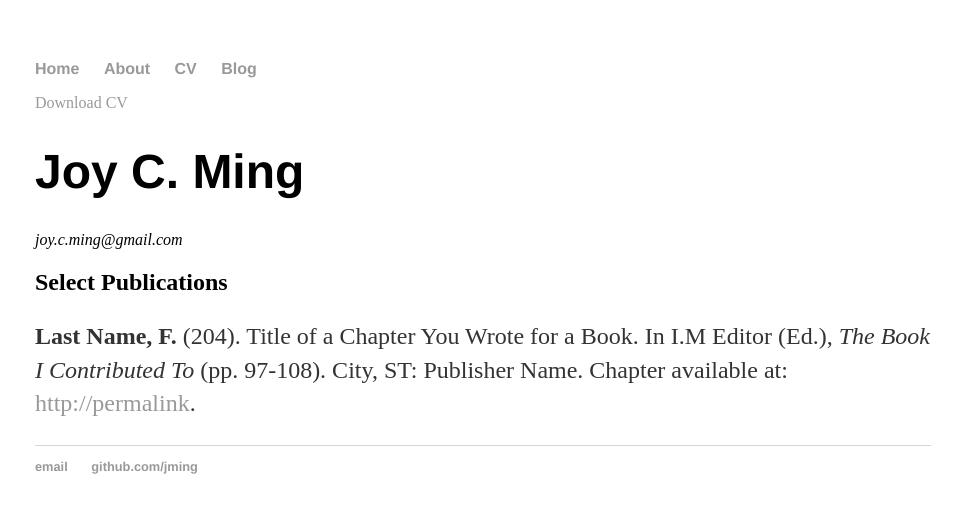
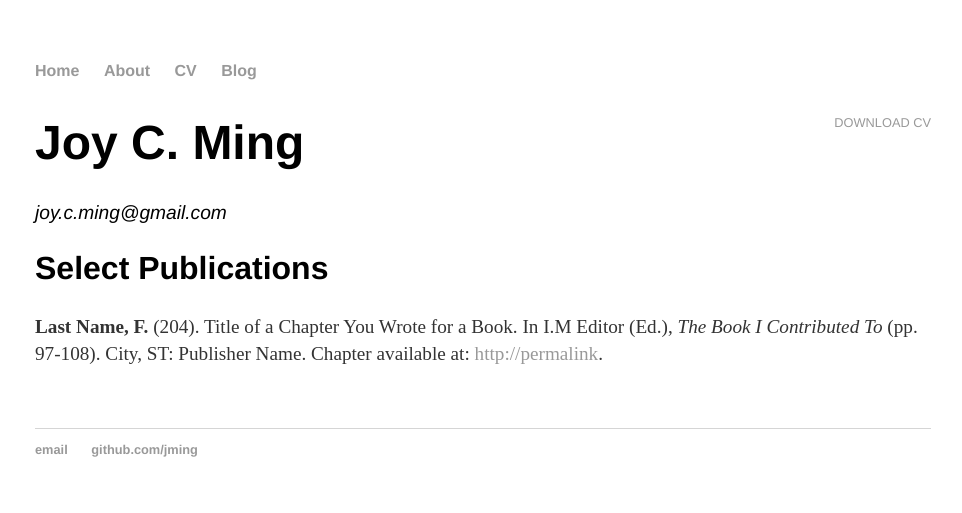
Before and after one commit to jming/jming.github.io, a Jekyll site: the page built from cv/index.html, in a window 1280 px wide. Shown: the top 513 px of the page, without its empty margins (157-1119 px from the left). Built offline with Jekyll 4.4.1, drawn with Linux system fonts in a browser that asks for light colours.

Commit message:
update css

```diff
--- a/css/main.css
+++ b/css/main.css
@@ -1,43 +1,29 @@
-body {
-    margin: 60px auto;
-    width: 70%;
-}
-nav ul, footer ul {
-    font-family:'Helvetica', 'Arial', 'Sans-Serif';
-    padding: 0px;
-    list-style: none;
-    font-weight: bold;
-}
-nav ul li, footer ul li {
-    display: inline;
-    margin-right: 20px;
-}
-a {
-    text-decoration: none;
-    color: #999;
-}
-a:hover {
-    text-decoration: underline;
-}
-h1 {
-    font-size: 3em;
-    font-family:'Helvetica', 'Arial', 'Sans-Serif';
-}
-p {
-    font-size: 1.5em;
-    line-height: 1.4em;
-    color: #333;
-}
-footer {
-    border-top: 1px solid #d5d5d5;
-    font-size: .8em;
-}
+body { margin: 60px auto; width: 70%; }
 
-ul.posts {
-    margin: 20px auto 40px;
-    font-size: 1.5em;
-}
+a { text-decoration: none; color: #999; }
+a:hover { text-decoration: underline; }
 
-ul.posts li {
-    list-style: none;
-}
+p, ul { font-size: 1.5em; line-height: 1.4em; color: #333; }
+
+h1, h2, h3, h4 { font-family: 'Helvetica', 'Arial', 'Sans-Serif'; }
+h1 { font-size: 3em;  }
+h2 { font-size: 2.7em; }
+h3 { font-size: 2.3em; }
+h4 { font-size: 1.9em; }
+
+nav ul, footer ul { font-size: 1em; font-family: 'Helvetica', 'Arial', 'Sans-Serif'; padding: 0px; list-style: none; font-weight: bold; }
+nav ul li, footer ul li { display: inline; margin-right: 20px; }
+
+footer { border-top: 1px solid #d5d5d5; font-size: .8em; }
+
+/* Blog */
+ul.posts { margin: 20px auto 40px; font-size: 1.5em; }
+ul.posts li { list-style: none; }
+
+/* CV */
+.cv { margin: 0px 0px 60px; }
+.cv h1 { font-size: 3em; }
+.cv h2 { font-size: 2em; }
+.cv address, .cv .download { font-family: 'Helvetica', 'Arial', 'Sans-Serif'; }
+.cv address, .cv p { font-size: 1.2em; }
+.cv .download { float: right; font-size: .8em; text-transform: uppercase; }
--- a/index.html
+++ b/index.html
@@ -5,5 +5,7 @@
 <div class="blurb">
 	<h1>Joy C. Ming</h1>
 	<iframe src="http://player.vimeo.com/video/79342670" width="500" height="300"></iframe>
-	<p>Fulbright-Nehru Scholar to India and Harvard '15 in computer science and global health. Using technology to be the change I wish to see in the world. I love exploring new places or a good book and a cup of tea.</p>
+	<p>Fulbright-Nehru Scholar to India and Harvard '15</p>
+	<p>Using technology to be the change I wish to see in the world.</p>
+	<p>I love exploring new places or a good book and a cup of tea.</p>
 </div><!-- /.blurb -->
```
